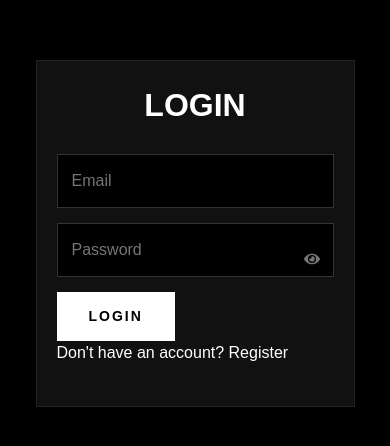
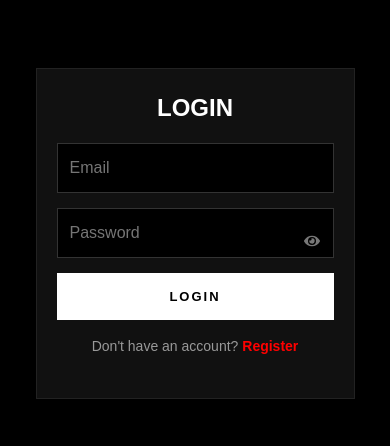
Before and after one commit to alawode-hub/my-frontend-app, a React (Vite) app: page /login in a window 390 px wide. Shown: the part 160-606 px from the top of the page. Built offline with nearby package versions, Linux system fonts and the light colour scheme; no server answers.

Commit message:
Fix mobile auth pages and shop images

```diff
--- a/src/index.css
+++ b/src/index.css
@@ -422,3 +422,67 @@ a {
   object-position: center;
   display: block;
 }
+
+/* MOBILE FIXES FOR AUTH PAGES */
+@media (max-width: 480px) {
+  .auth-box {
+    padding: 25px 20px;
+    margin: 0 16px;
+  }
+
+  .auth-box h2 {
+    font-size: 24px;
+    margin-bottom: 20px;
+  }
+
+  .auth-box input {
+    font-size: 16px; /* Stops iOS zoom */
+    padding: 12px;
+  }
+
+  .auth-box .btn-white {
+    width: 100%;
+    padding: 14px;
+    font-size: 13px;
+  }
+
+  .auth-link {
+    font-size: 13px;
+    text-align: center;
+  }
+}
+
+/* Shop product image fix */
+.product-card img {
+  width: 100%;
+  height: 320px;
+  object-fit: cover;
+  object-position: center; /* Centers the image so face no cut */
+  display: block;
+}
+
+@media (max-width: 600px) {
+  .product-card img {
+    height: 240px;
+  }
+}
+
+/* Hide username on very small screens */
+@media (max-width: 360px) {
+  .nav-username {
+    display: none;
+  }
+}
+
+/* Make sure auth link has style */
+.auth-link {
+  margin-top: 16px;
+  text-align: center;
+  color: #999;
+  font-size: 14px;
+}
+
+.auth-link a {
+  color: #FF0000;
+  font-weight: 700;
+}
--- a/src/pages/Login.jsx
+++ b/src/pages/Login.jsx
@@ -107,7 +107,13 @@ const Login = () => {
   type="submit"
   className="btn-white"
   disabled={loading}
-            style={{ display: 'flex', alignItems: 'center', justifyContent: 'center', gap: '10px' }}
+  style={{
+    width: '100%',
+    display: 'flex',
+    alignItems: 'center',
+    justifyContent: 'center',
+    gap: '10px'
+  }}
 >
   {loading ? (
     <>
@@ -118,6 +124,7 @@ const Login = () => {
     "LOGIN"
   )}
 </button>
+
         </form>
         <p className="auth-link">
           Don't have an account? <Link to="/register">Register</Link>
--- a/src/pages/Register.jsx
+++ b/src/pages/Register.jsx
@@ -117,7 +117,13 @@ const Register = () => {
   type="submit"
   className="btn-white"
   disabled={loading}
-            style={{ display: 'flex', alignItems: 'center', justifyContent: 'center', gap: '10px' }}
+  style={{
+    width: '100%',
+    display: 'flex',
+    alignItems: 'center',
+    justifyContent: 'center',
+    gap: '10px'
+  }}
 >
   {loading ? (
     <>
@@ -128,6 +134,7 @@ const Register = () => {
     "REGISTER"
   )}
 </button>
+
         </form>
         <p className="auth-link">
           Already have an account? <Link to="/login">Login</Link>
--- a/src/pages/Shop.jsx
+++ b/src/pages/Shop.jsx
@@ -174,7 +174,14 @@ const ProductCardReplit = ({ product, handleAddToCart, addedItems, activeCategor
     <div className="product-card" onMouseEnter={() => setIsHovered(true)} onMouseLeave={() => setIsHovered(false)}>
       <div style={{ position: "relative", overflow: "hidden", aspectRatio: "3/4" }}>
         <Link to={`/product/${product._id}`} state={{ fromCategory: activeCategory }}>
-          <img src={`${API_URL}${product.image}`} alt={product.name} style={{ transform: isHovered ? "scale(1.05)" : "scale(1)" }} />
+         <img
+  src={`${API_URL}${product.image}`}
+  alt={product.name}
+  style={{
+    transform: isHovered ? "scale(1.05)" : "scale(1)",
+    objectPosition: "center"
+  }}
+/>
         </Link>
 
         <div
```
Lines whose indentation alone changed are shown as unchanged.
